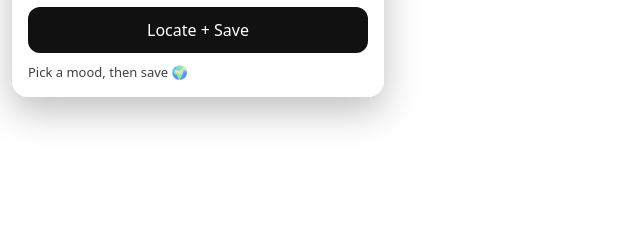
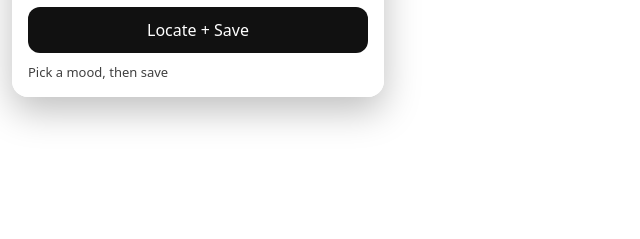
Before and after one commit to GildasNantes/mood, a plain HTML site: page index.html in a window 1280 px wide. Shown: the part 212-451 px from the top of the page, 0-640 px from the left. Drawn offline with nearby package versions, Linux system fonts and the light colour scheme; no server answers.

Commit message:
Update index.html

```diff
--- a/index.html
+++ b/index.html
@@ -165,7 +165,7 @@
     </div>
 
     <div class="small" id="hint">
-      Pick a mood, then save 🌍
+      Pick a mood, then save
     </div>
 
     <div class="row" id="soundRow" style="margin-top:0; display:none;">
```
